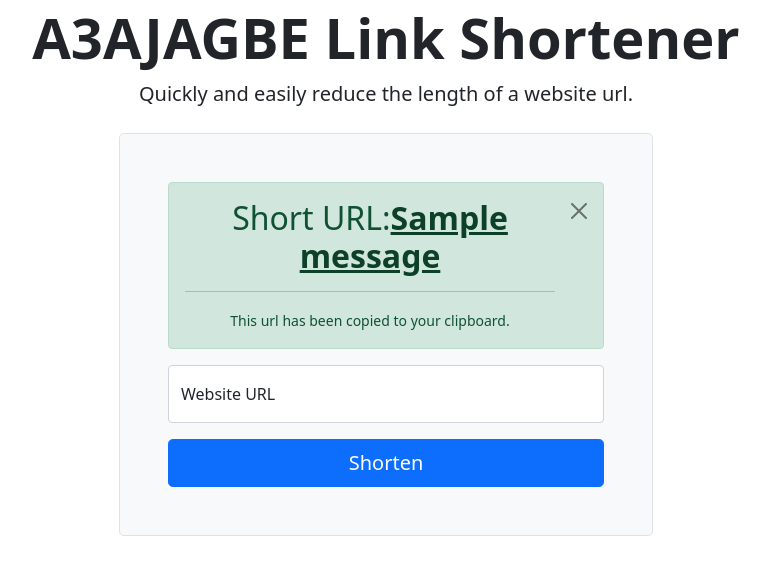
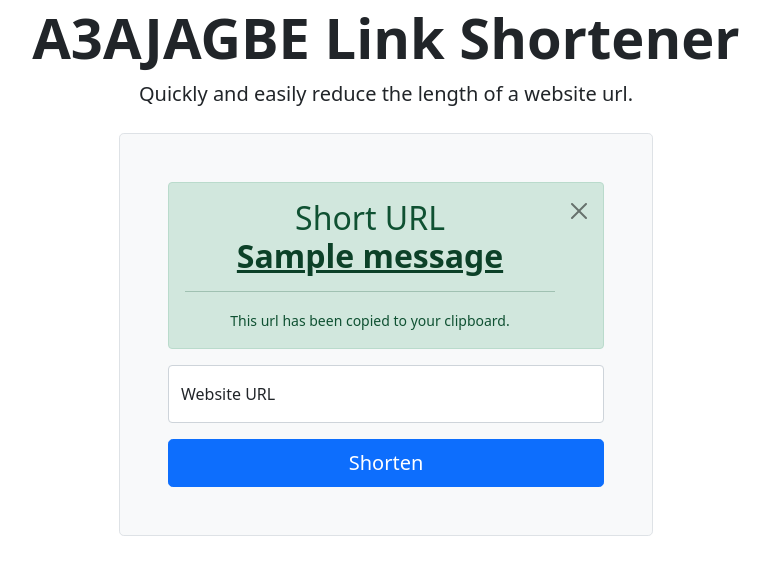
Before and after one commit to A3AJAGBE/LinkShortener, a Flask app: page / in a window 1280 px wide. Shown: the part 154-729 px from the top of the page, without its empty margins (254-1024 px from the left). Run offline with Flask 2, Linux system fonts and the light colour scheme; one stand-in notice (Sample message) is shown.

Commit message:
Update commit

```diff
--- a/requirements.txt
+++ b/requirements.txt
@@ -2,10 +2,12 @@ certifi==2020.12.5
 chardet==4.0.0
 click==7.1.2
 Flask==1.1.2
+gunicorn==20.1.0
 idna==2.10
 itsdangerous==1.1.0
 Jinja2==2.11.3
 MarkupSafe==1.1.1
+psycopg2-binary==2.8.6
 pyperclip==1.8.2
 python-dotenv==0.17.0
 requests==2.25.1
--- /dev/null
+++ b/runtime.txt
@@ -0,0 +1 @@
+python-3.9.1
--- a/templates/index.html
+++ b/templates/index.html
@@ -25,7 +25,7 @@
                     {% if messages %}
                     {% for category, message in messages %}
                     <div class="alert alert-{{category}} alert-dismissible fade show" role="alert">
-                        <h2>Short URL:<a href="{{message}}" target="_blank" class="alert-link text-break">{{message}}</a></h2>
+                        <h2>Short URL <br><a href="{{message}}" target="_blank" class="alert-link text-break">{{message}}</a></h2>
                         <hr>
                         <small>This url has been copied to your clipboard.</small>
                         <button type="button" class="btn-close" data-bs-dismiss="alert" aria-label="Close"></button>
```
Also changed, not shown: 1 other file.
